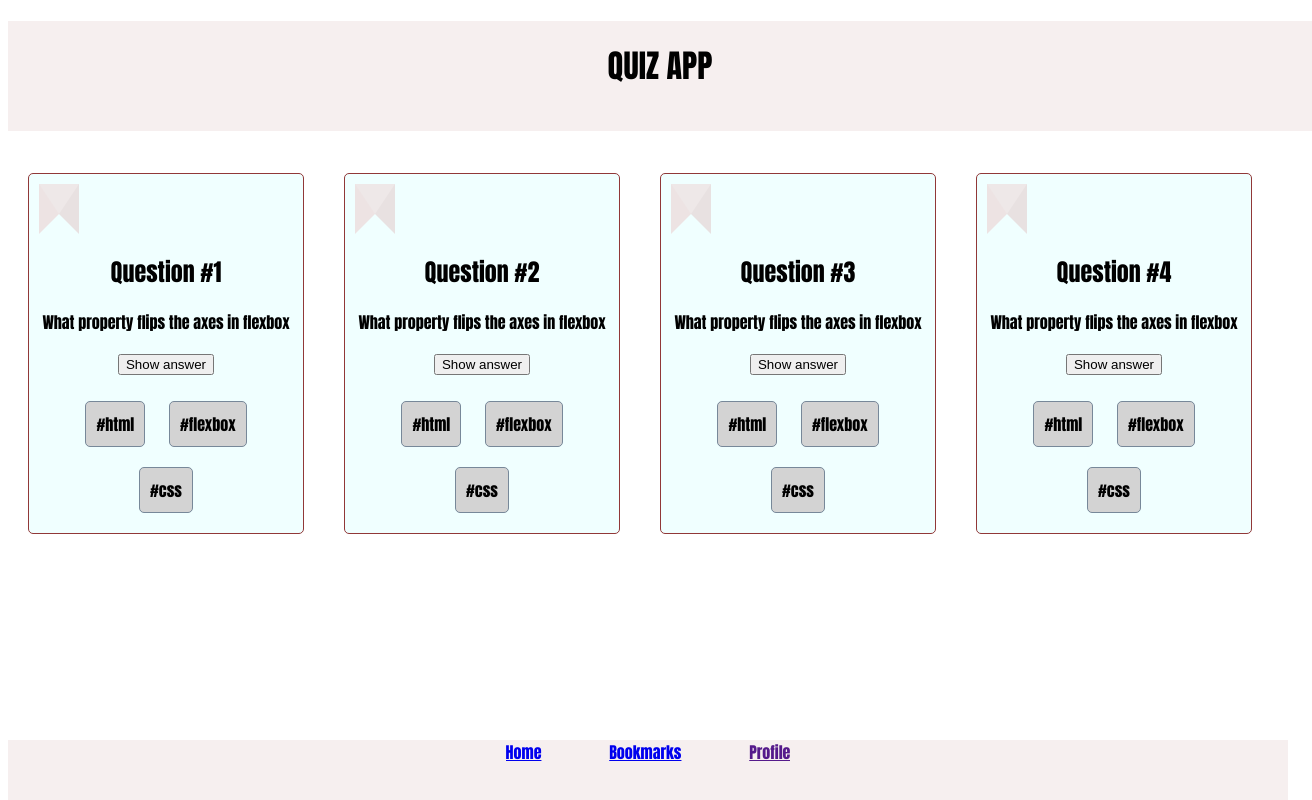
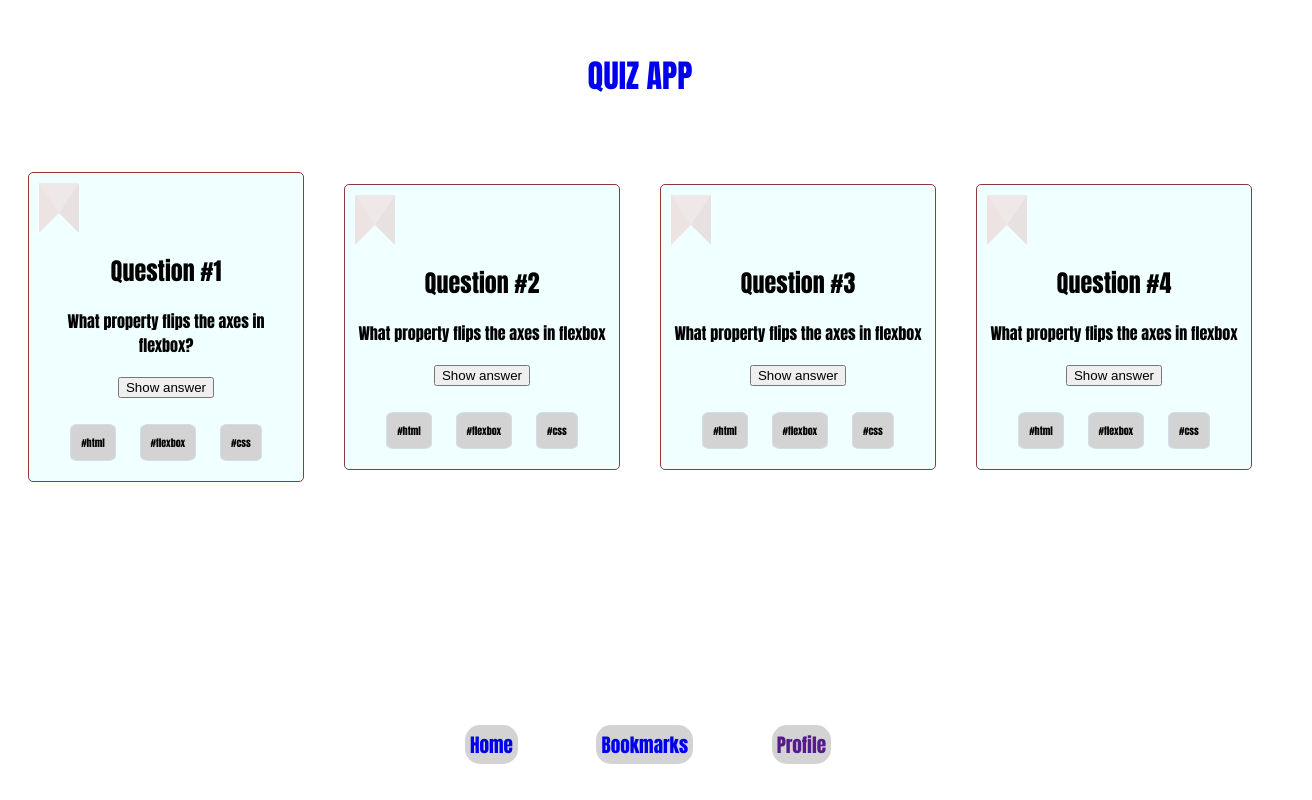
Before and after one commit to jakob-alexander2000/QuizAssignment, a plain HTML site: page index.html in a window 1280 px wide. Shown: the whole page, 1312 px wide, since content can reach past the window. Drawn offline with Linux system fonts and the light colour scheme.

Commit message:
new footer + hover feature on bookmark

```diff
--- a/index.html
+++ b/index.html
@@ -9,17 +9,16 @@
 </head>
 <body>
     <header>
-        <h1>QUIZ APP</h1>
+        <h1><a href="./index.html">QUIZ APP</a></h1>
     </header>
 
 
         <section>
         <article>
             <div class="bookmark">
-
             </div>
             <h2>Question #1</h2>
-            <p>What property flips the axes in flexbox</p>
+            <p>What property flips the axes in flexbox?</p>
             <button onclick="showAnswer()">Show answer</button>
             <br>
             <p id="answer">
@@ -36,7 +35,7 @@
             <div class="bookmark"></div>
             <h2>Question #2</h2>
             <p>What property flips the axes in flexbox</p>
-            <button onclick="showAnswer()">Show answer</button>
+            <button>Show answer</button>
             <br>
             <p id="answer">
 
@@ -52,7 +51,7 @@
             <div class="bookmark"></div>
             <h2>Question #3</h2>
             <p>What property flips the axes in flexbox</p>
-            <button onclick="showAnswer()">Show answer</button>
+            <button>Show answer</button>
             <br>
             <p id="answer">
 
@@ -68,7 +67,7 @@
             <div class="bookmark"></div>
             <h2>Question #4</h2>
             <p>What property flips the axes in flexbox</p>
-            <button onclick="showAnswer()">Show answer</button>
+            <button>Show answer</button>
             <br>
             <p id="answer">
 
@@ -85,7 +84,7 @@
 
         <footer>
             <nav>
-                <ul>
+                <ul id="buttons">
                     <li><a href="./index.html">Home</a></li>
                     <li><a href="./bookmarks.html">Bookmarks</a></li>
                     <li><a href="">Profile</a></li>
@@ -99,10 +98,6 @@
 
 
 
-    <script>
-        function showAnswer() {
-            document.getElementById("answer").innerHTML = "Flex-Direction";
-        }
-    </script>
+
 </body>
 </html>
--- a/styles.css
+++ b/styles.css
@@ -1,12 +1,12 @@
 h1 {
     font-family: Impact, Haettenschweiler, 'Arial Narrow Bold', sans-serif;
     text-align: center;
-    ;
-    width: 100%;
-    height: 70px;
-    background-color: rgb(246, 239, 239);
-    padding: 20px;
+
+    background-color: transparent;
+    padding: 30px;
+
 }
+
 
 section {
     display: flex;
@@ -41,6 +41,16 @@ article {
 
 }
 
+.bookmark:hover {
+
+    width: 0;
+    height: 0;
+    border-top: 30px solid rgb(23, 1, 1);
+    border-right: 20px solid rgb(40, 34, 34);
+    border-bottom: 20px solid transparent;
+    border-left: 20px solid rgb(54, 53, 53);
+}
+
 /*article:nth-of-type(2) {
     flex:2;
 }*/
@@ -54,34 +64,60 @@ ul {
 
 }
 
-li {
-    display: inline-block;
 
-}
+
 
 .tags {
-    border: 1px solid lightslategray;
-    border-radius: 5px;
+    border: 1px solid rgb(212, 222, 232);
+    border-radius: 15% 15% 15% 15% ;
+    width: min-content;
     padding: 10px;
     margin: 10px;
     background-color: lightgray;
+    display: inline-block;
+    font-size: x-small;
 }
 
 
 footer {
     display: flex;
-
+    font-size: larger;
     flex-direction: row;
     justify-content: center;
     position: fixed;
-
+    padding-top: 30px;
+    margin-top: 10px;
     bottom: 0px;
     width: 100%;
-    height: 60px;
-    background-color: rgb(246, 239, 239);
+    height: 80px;
+    background-color: transparent;
 
-
+  text-decoration: none;
    word-spacing: 4rem;
     z-index: 1;
     font-family: Impact, Haettenschweiler, 'Arial Narrow Bold', sans-serif;
 }
+
+
+
+#buttons li {
+    display: inline-block;
+ list-style: none;
+ padding: 5px;
+ margin: 5px;
+ border: 5px lighgray solid;
+ border-radius: 15px;
+ background: lightgray;
+
+}
+
+
+
+a {
+    text-decoration: none;
+}
+
+a:hover {
+    color: red;
+
+}
```
Also changed, not shown: bookmarks.html (+9 -3 lines).
